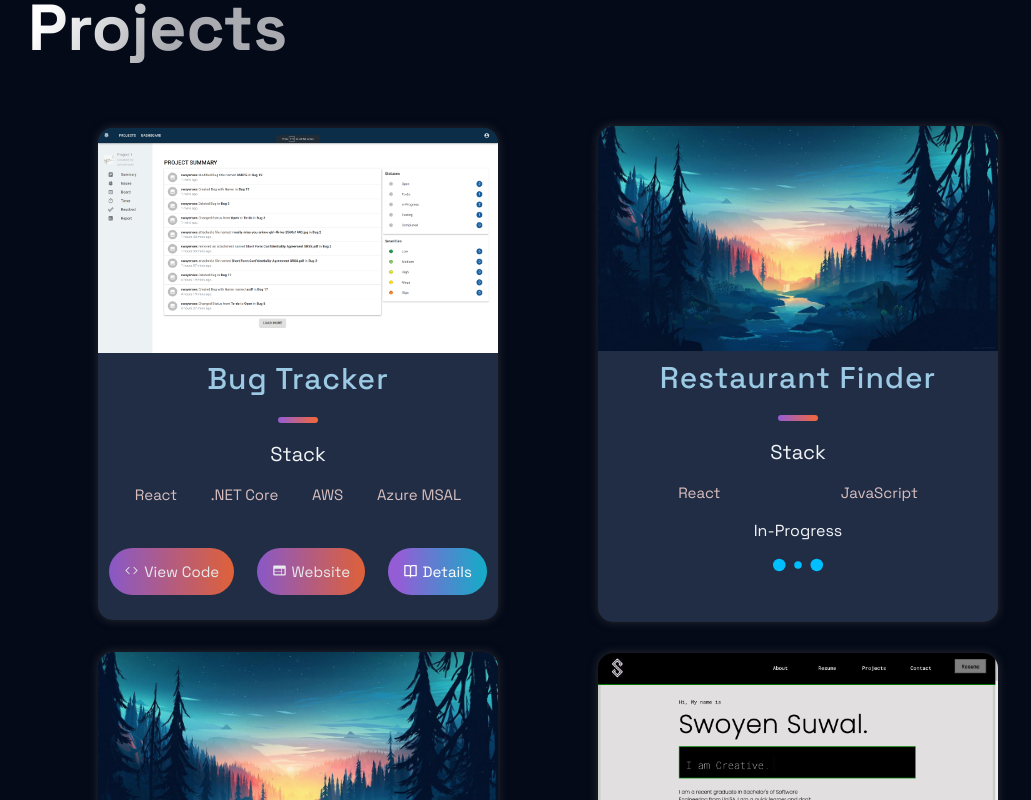
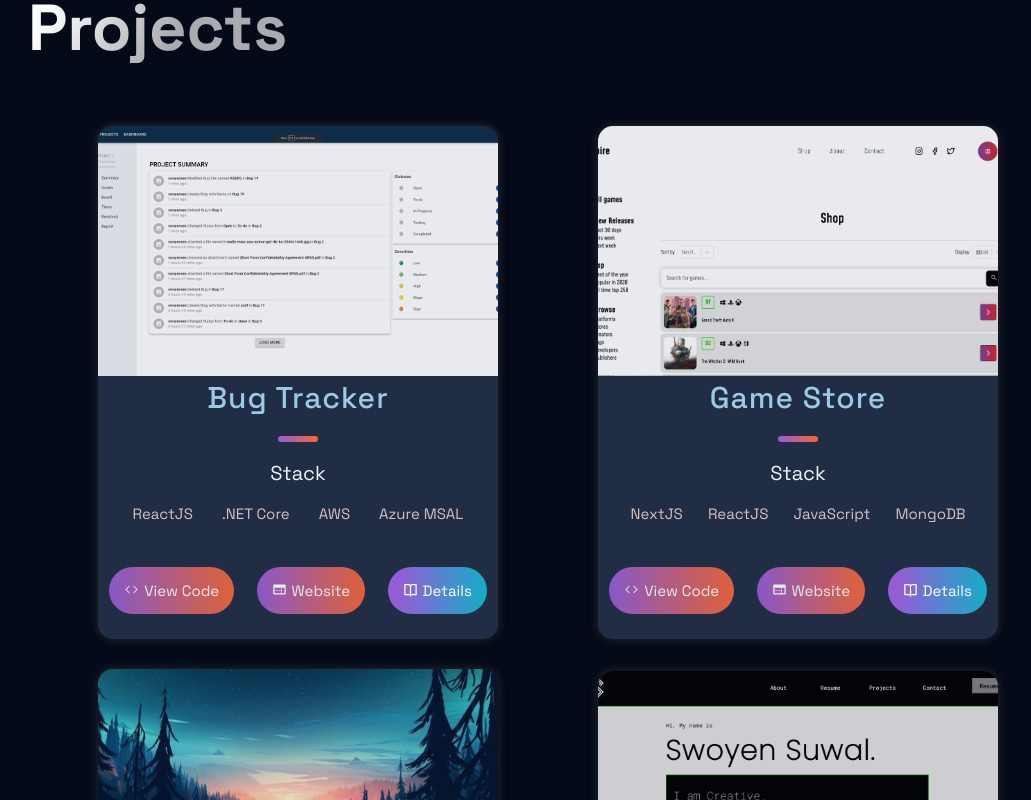
Before and after one commit to Swoyen/nextjs-portfolio, a Next.js app: page / in a window 1280 px wide. Shown: the part 900-1700 px from the top of the page, without its empty margins (92-1123 px from the left). Built offline with nearby package versions, Linux system fonts and the light colour scheme.

Commit message:
Added GameStore entery

```diff
--- a/src/components/Projects/Projects.js
+++ b/src/components/Projects/Projects.js
@@ -16,6 +16,7 @@ import {
   ModalShowButton,
   InProgress,
   LinkSpan,
+  ImgContainer,
 } from "./ProjectsStyles";
 import {
   Section,
@@ -80,7 +81,10 @@ const Projects = () => {
         <GridContainer>
           {projects.map((project) => (
             <BlogCard key={project.id}>
-              <Img src={project.image} />
+              <ImgContainer>
+                <Img src={project.image} />
+              </ImgContainer>
+
               <TitleContent>
                 <HeaderThree isTitle>{project.title}</HeaderThree>
                 <Hr />
--- a/src/components/Projects/ProjectsStyles.js
+++ b/src/components/Projects/ProjectsStyles.js
@@ -1,12 +1,20 @@
 import { AiOutlineClose } from "react-icons/ai";
 import styled from "styled-components";
-import Modal from "react-modal";
 
 export const Img = styled.img`
   width: 100%;
   height: 100%;
   object-fit: cover;
+  transition: all 0.5s;
   overflow: hidden;
+`;
+
+export const ImgContainer = styled.div`
+  width: 100%;
+  height: 250px;
+  overflow: hidden;
+  display: flex;
+  opacity: 0.9;
 `;
 
 export const GridContainer = styled.section`
@@ -30,6 +38,17 @@ export const BlogCard = styled.div`
   box-shadow: 0px 0px 10px rgba(80, 78, 78, 0.5);
   text-align: center;
   width: 400px;
+  transition: all 0.5s;
+  :hover {
+    box-shadow: 0px 0px 20px rgba(80, 78, 78, 1);
+    transition: all 0.5s;
+  }
+
+  :hover ${Img} {
+    width: 110%;
+    height: 110%;
+    transition: all 0.5s;
+  }
   @media ${(props) => props.theme.breakpoints.sm} {
     width: 100%;
   }
--- a/src/constants/constants.js
+++ b/src/constants/constants.js
@@ -4,20 +4,19 @@ export const projects = [
     description:
       "This application was created with the purpose of integrating issue tracking with time management. This is a full stack application with both the front end and back end secured with MSAL(Micrsoft Authentication Library).",
     image: "/images/BugTracker.png",
-    tags: ["React", ".NET Core", "AWS", "Azure MSAL"],
+    tags: ["ReactJS", ".NET Core", "AWS", "Azure MSAL"],
     source: "https://github.com/Swoyen/bug-tracker",
     visit: "https://bugissuetracker.netlify.app/",
     id: 0,
   },
   {
-    title: "Restaurant Finder",
+    title: "Game Store",
     description:
       "While building it you're going to learn many advanced React & JavaScript topics, as well as how to use Stripe for card transactions. On top of that, at the end of the video, you will have this unique and complex webshop app that you will be able to add to your portfolio. And trust me, e-commerce applications are impressive.",
-    image: "/images/placeholder.jpg",
-    tags: ["React", "JavaScript"],
-    source: "https://google.com",
-    visit: "https://google.com",
-    status: "inProgress",
+    image: "/images/GameStore.png",
+    tags: ["NextJS", "ReactJS", "JavaScript", "MongoDB"],
+    source: "https://github.com/Swoyen/nextjs-acquire",
+    visit: "https://nextjs-acquire.vercel.app",
     id: 1,
   },
   {
```
Also changed, not shown: src/components/Contact/LayoutStyles.js (added, +7 -0 lines), src/components/Contact/SideBarContext.js (added, +29 -0 lines), src/components/Contact/index.js (added, +34 -0 lines), public/images/GameStore.png (added).
